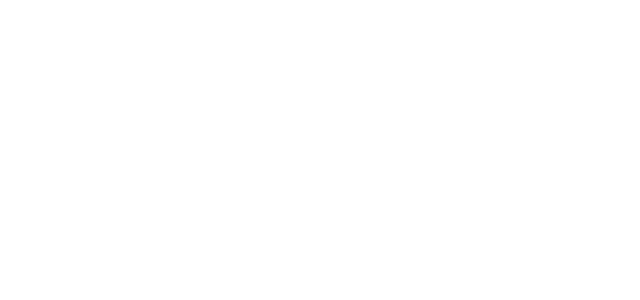
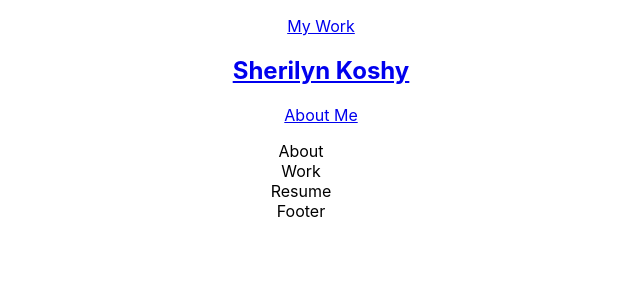
Before and after one commit to sjkoshy/portfolio, a React (Create React App) app: page / in a window 1280 px wide. Shown: the top 300 px of the page, without its empty margins (339-979 px from the left). Built offline with nearby package versions, Linux system fonts and the light colour scheme.

Commit message:
add components

```diff
--- a/package.json
+++ b/package.json
@@ -34,5 +34,8 @@
       "last 1 firefox version",
       "last 1 safari version"
     ]
+  },
+  "devDependencies": {
+    "tailwindcss": "^3.3.3"
   }
 }
--- a/public/index.html
+++ b/public/index.html
@@ -24,7 +24,7 @@
       work correctly both with client-side routing and a non-root public URL.
       Learn how to configure a non-root public URL by running `npm run build`.
     -->
-    <title>React App</title>
+    <title>Sherilyn Koshy | Software Developer</title>
   </head>
   <body>
     <noscript>You need to enable JavaScript to run this app.</noscript>
--- a/src/App.css
+++ b/src/App.css
@@ -1,3 +1,8 @@
+
 .App {
   text-align: center;
 }
+
+li {
+  list-style-type: none;
+}
--- a/src/App.js
+++ b/src/App.js
@@ -1,11 +1,18 @@
 import './App.css';
+import About from './components/About';
+import Footer from './components/Footer';
+import Header from './components/Header';
+import Resume from './components/Resume';
+import Work from './components/Work';
 
 function App() {
   return (
     <div className="App">
-      <header className="App-header">
-
-      </header>
+      <Header />
+      <About />
+      <Work />
+      <Resume />
+      <Footer />
     </div>
   );
 }
--- /dev/null
+++ b/src/components/About.jsx
@@ -0,0 +1,7 @@
+import React from 'react'
+
+export default function About() {
+  return (
+    <div>About</div>
+  )
+}
--- /dev/null
+++ b/src/components/Footer.jsx
@@ -0,0 +1,7 @@
+import React from 'react'
+
+export default function Footer() {
+  return (
+    <div>Footer</div>
+  )
+}
--- /dev/null
+++ b/src/components/Header.jsx
@@ -0,0 +1,23 @@
+import React from 'react'
+
+export default function Header() {
+  return (
+    <div className="header">
+      <nav>
+        <ul>
+          <li>
+            <a href="#work">My Work</a>
+          </li>
+          <li>
+            <h1><a href="#top">Sherilyn Koshy</a></h1>
+          </li>
+          <li>
+            <a href="#about">About Me</a>
+          </li>
+        </ul>
+      </nav>
+
+
+    </div>
+  )
+}
--- /dev/null
+++ b/src/components/Resume.jsx
@@ -0,0 +1,7 @@
+import React from 'react'
+
+export default function Resume() {
+  return (
+    <div>Resume</div>
+  )
+}
--- /dev/null
+++ b/src/components/Work.jsx
@@ -0,0 +1,7 @@
+import React from 'react'
+
+export default function Work() {
+  return (
+    <div>Work</div>
+  )
+}
```
Also changed, not shown: tailwind.config.js (added, +8 -0 lines), 1 other file (tests, documents, lock files or other folders).
